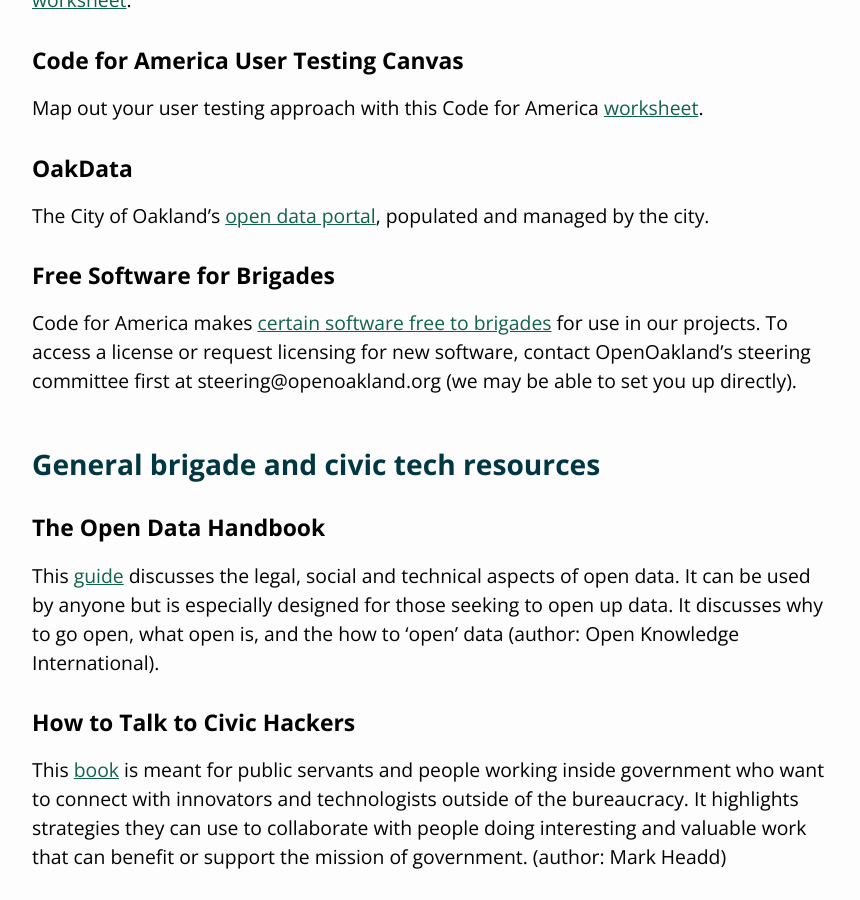
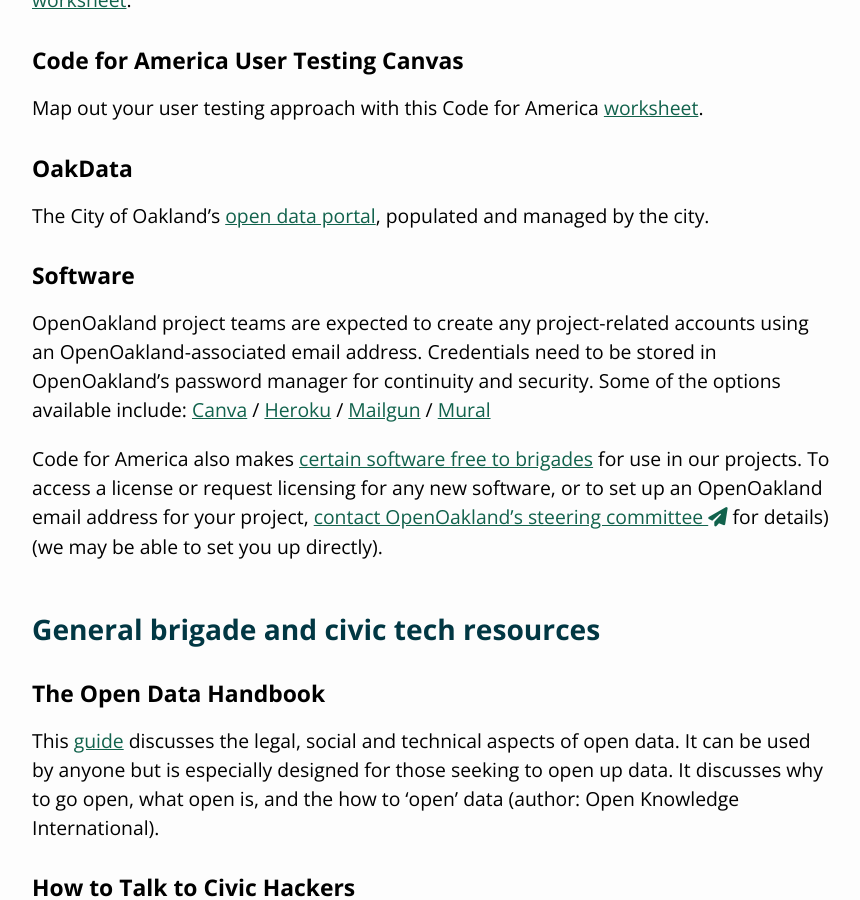
Before and after one commit to openoakland/openoakland.org, a Jekyll site: the page built from src/resources.md, in a window 1280 px wide and 900 px high, scrolled down 1026 px. Shown: the whole window, without its empty margins (206-1066 px from the left). Built offline with Jekyll 4.4.1, drawn with Linux system fonts in a browser that asks for light colours; nearby versions of some CDN libraries; some of the changed text lies outside the part shown.

```diff
--- a/src/resources.md
+++ b/src/resources.md
@@ -29,8 +29,10 @@
 ### OakData
 The City of Oakland’s [open data portal](http://data.oaklandnet.com/), populated and managed by the city.
 
-### Free Software for Brigades
-Code for America makes [certain software free to brigades](https://brigade.codeforamerica.org/resources/software) for use in our projects. To access a license or request licensing for new software, contact OpenOakland's steering committee first at steering@openoakland.org (we may be able to set you up directly).
+### Software
+ OpenOakland project teams are expected to create any project-related accounts using an OpenOakland-associated email address. Credentials need to be stored in OpenOakland's password manager for continuity and security. Some of the options available include: [Canva](https://www.canva.com/) / [Heroku](https://heroku.com/) / [Mailgun](https://app.mailgun.com/) / [Mural](https://app.mural.co/)
+
+Code for America also makes [certain software free to brigades](https://brigade.codeforamerica.org/resources/software) for use in our projects. To access a license or request licensing for any new software, or to set up an OpenOakland email address for your project, [contact OpenOakland’s steering committee  <i class="fa fa-paper-plane"></i>](mailto:steering@openoakland.org) for details) (we may be able to set you up directly).
 
 ## General brigade and civic tech resources
 
```
Also changed, not shown: other parts of src/resources.md (+2 -2 lines), src/press.md (+7 -9 lines).
